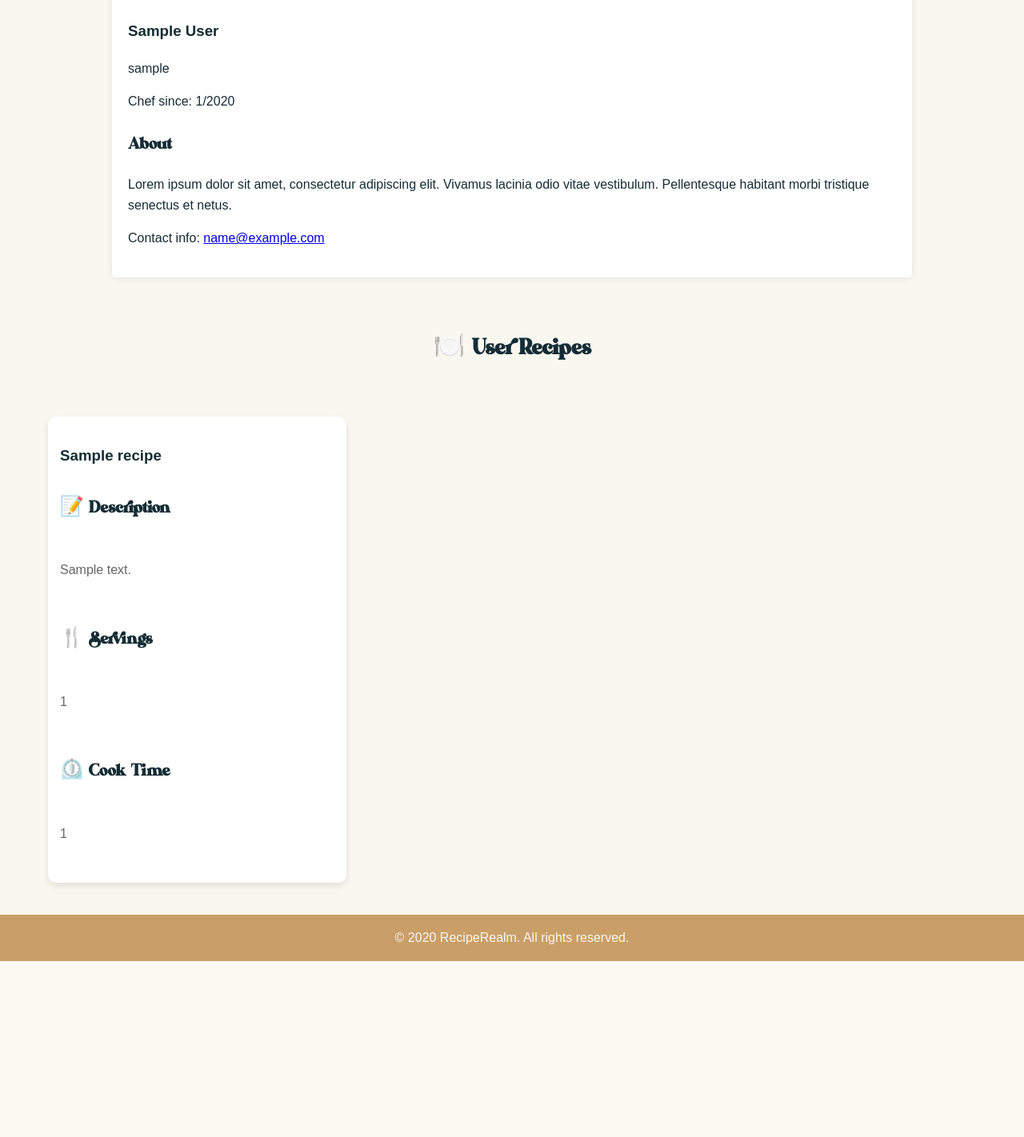
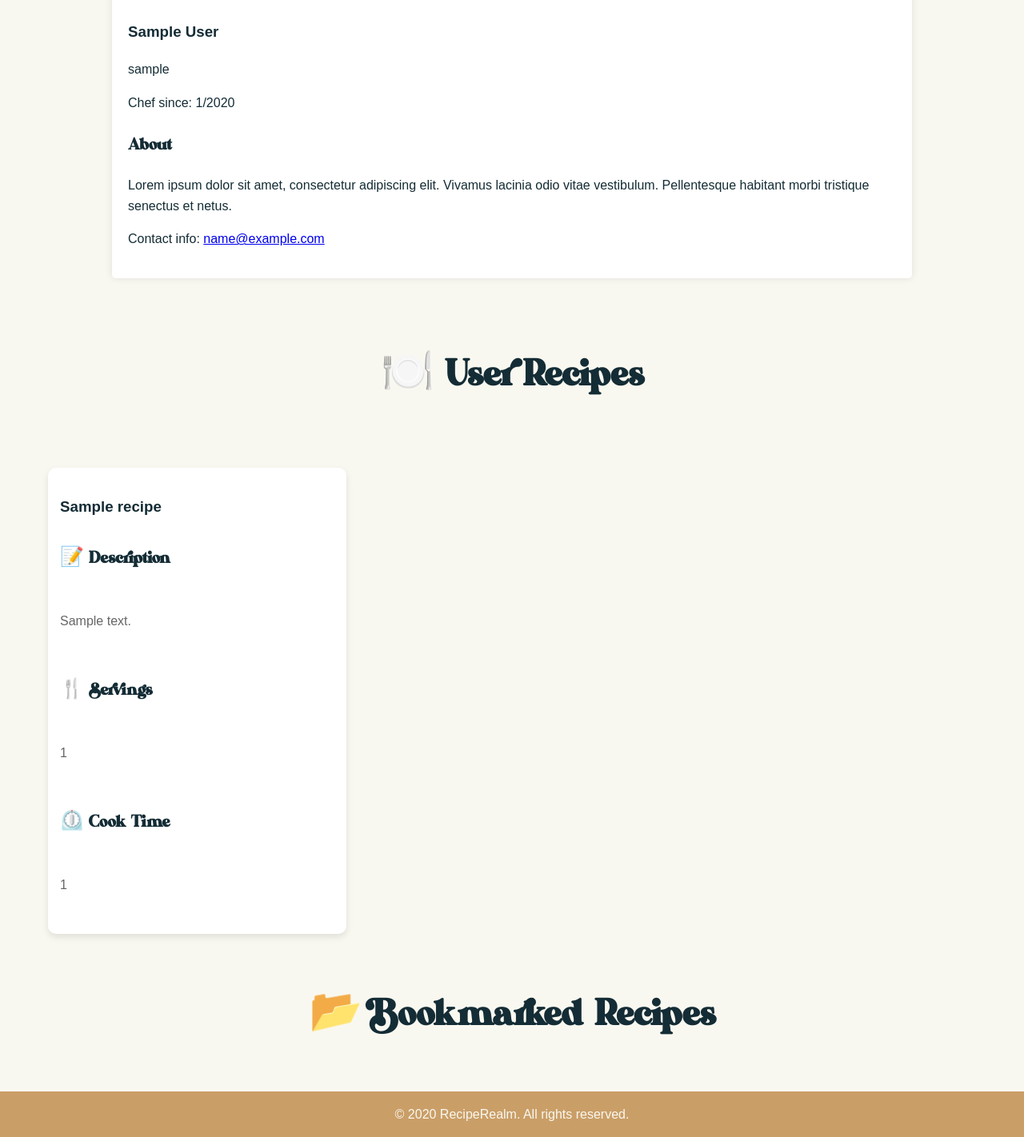
Before and after one commit to jorgegarcelan/web_apps, a Flask app: template Recipes/templates/user/user.html in a window 1280 px wide. Shown: the part 771-2193 px from the top of the page at 80% size. Before the commit the page ends 1973 px from the top, so only its background shows below. Run offline with Flask 3, Linux system fonts and the light colour scheme; a user stored in the database is signed in; tables that the repository leaves empty hold one stand-in row (values such as "Sample post"); the template is opened without the code that fills it: values that come from a table or form of the project are taken from there, most other values are stand-ins (such as "Sample title", 1, 10 or a date in 2020).

Commit message:
updated user view

```diff
--- a/Recipes/static/css/user.css
+++ b/Recipes/static/css/user.css
@@ -13,13 +13,21 @@ body {
     line-height: 1.6;
   }
 
-h1, h2 {
+h1 {
     font-family: 'Bavista Soulare';
     color: #142c35;
+    text-align: center;
+    font-size: 40pt;
 }
 
+h2 {
+  font-family: 'Bavista Soulare';
+  color: #142c35;
+}
+
+
   /* Container for both profile and recipes */
-  .profile-container {
+  .profile-content {
     background-color: #fff;
     margin: 20px auto;
     padding: 20px;
--- a/Recipes/templates/user/user.html
+++ b/Recipes/templates/user/user.html
@@ -14,7 +14,6 @@ User
 <div class="profile-container">
   <div class="profile-header">
     <h1>🧑🏻‍🍳 Chef Profile</h1>
-    <p>Welcome to your profile page, chef!</p>
   </div>
 
   <div class="profile-content">
@@ -30,15 +29,11 @@ User
       <h2>About</h2>
       <p>Lorem ipsum dolor sit amet, consectetur adipiscing elit. Vivamus lacinia odio vitae vestibulum. Pellentesque habitant morbi tristique senectus et netus.</p>
     </div>
-  </div>
-
-  <div class="profile-footer">
     <p>Contact info: <a href="mailto:{{user.email}}">{{user.email}}</a></p>
   </div>
 </div>
 
 <!-- Recipes Created by User -->
-
 <div class="recipes-grid">
     <div class="recipes-header">
         <h1>🍽️ User Recipes</h1>
@@ -66,4 +61,14 @@ User
     </div>
     {% endfor %}
 </div>
+
+<!-- Bookmarked Recipes by User -->
+{% if current_user.is_authenticated: %}
+  <div class="bookmark">
+    <div class="bookmark-header">
+      <h1> 📂 Bookmarked Recipes </h1>
+    </div>
+  </div>
+{% endif %}
+
 {% endblock %}
```
